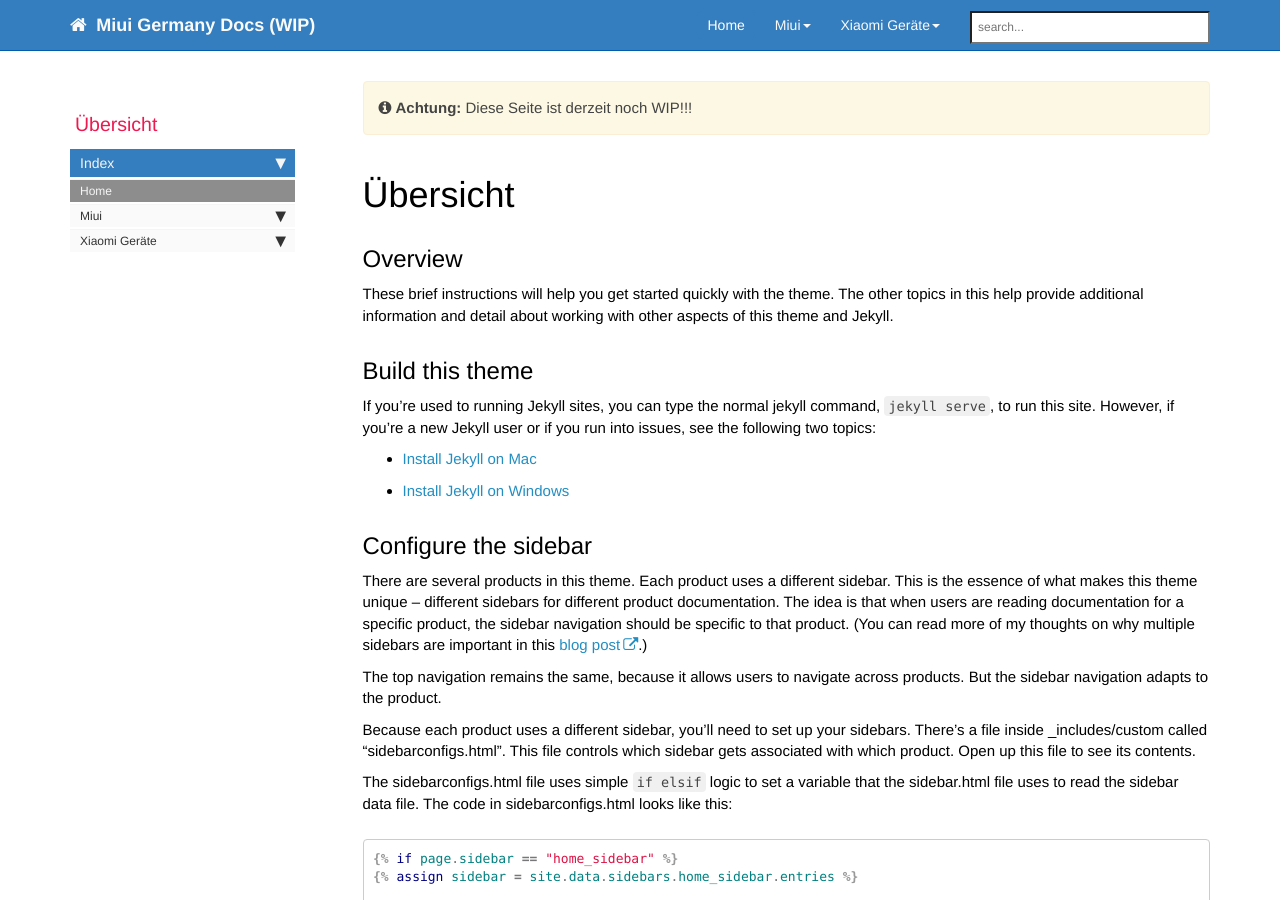
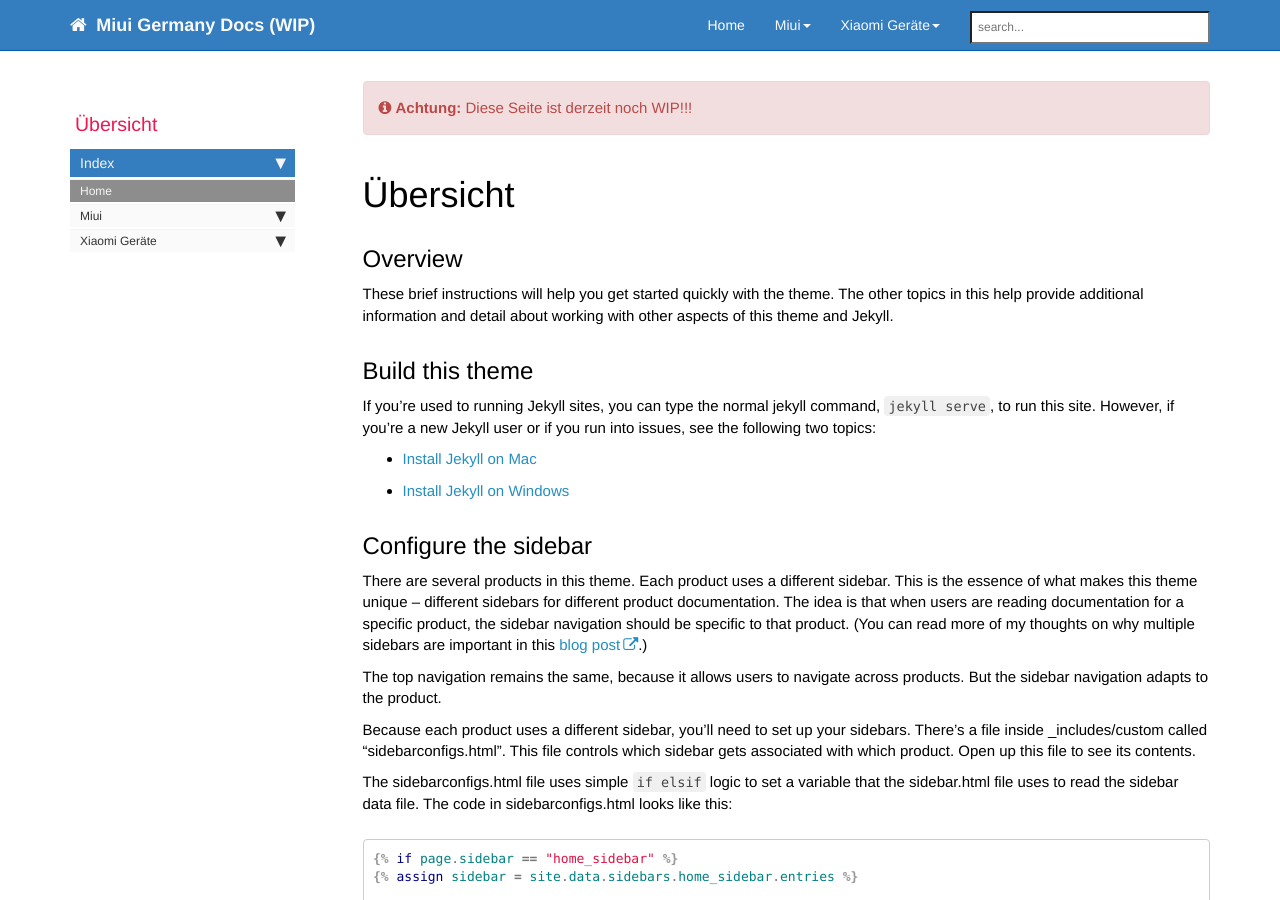
Before and after one commit to miui-russia/docs-miui8, a Jekyll site: the page built from index.md, in a window 1280 px wide and 900 px high. Built offline with Jekyll 4.4.1, drawn with Linux system fonts in a browser that asks for light colours; nearby versions of some CDN libraries; comment, search, counter and statistics services are not loaded.

Commit message:
Prepare docs base

```diff
--- a/_layouts/page.html
+++ b/_layouts/page.html
@@ -1,7 +1,7 @@
 ---
 layout: default
 ---
-<div markdown="span" class="alert alert-warning" role="alert"><i class="fa fa-info-circle"></i> <b>Achtung:</b> Diese Seite ist derzeit noch WIP!!!</div>
+<div markdown="span" class="alert alert-danger" role="alert"><i class="fa fa-info-circle"></i> <b>Achtung:</b> Diese Seite ist derzeit noch WIP!!!</div>
 <div class="post-header">
    <h1 class="post-title-main">{% if page.homepage == true %} {{site.homepage_title}} {% else %}{{ page.title }}{% endif %}</h1>
 </div>
```
Also changed, not shown: index.md (line endings or trailing spaces).
